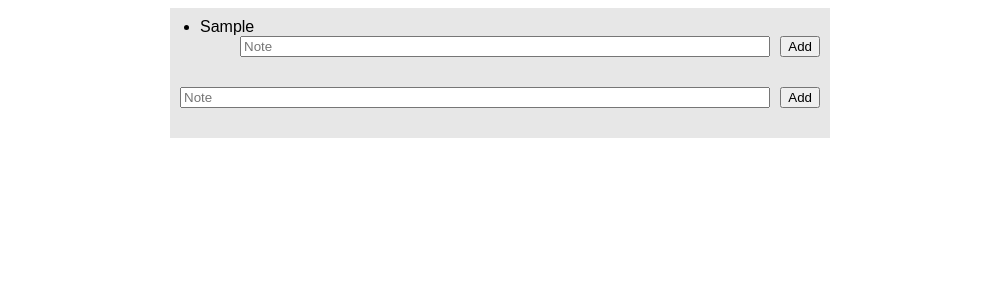
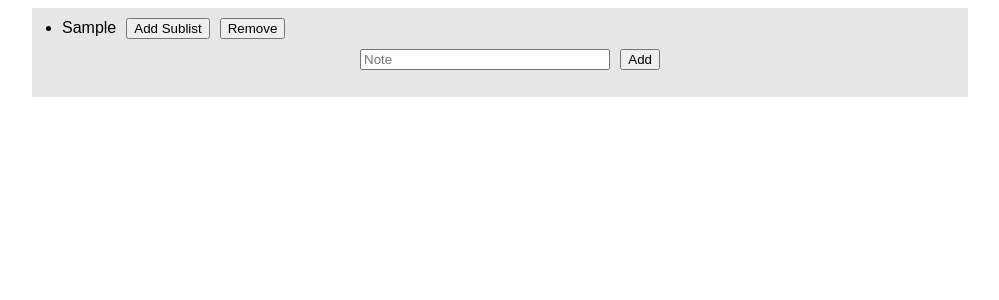
Before and after one commit to clearly1/list_of_notes, a React (Create React App) app: page / in a window 1280 px wide. Both pictures are taken after typing "Sample" into the empty fields and a click on the button "Add". Shown: the top 300 px of the page, without its empty margins (140-1139 px from the left). Built offline with nearby package versions, Linux system fonts and the light colour scheme.

Commit message:
added all functionality

```diff
--- a/package.json
+++ b/package.json
@@ -9,6 +9,7 @@
   "main": "src/index.js",
   "dependencies": {
     "formik": "^2.2.9",
+    "lodash": "^4.17.21",
     "react": "17.0.2",
     "react-dom": "17.0.2",
     "react-scripts": "4.0.0",
--- a/src/components/AddElemForm/AddElemForm.js
+++ b/src/components/AddElemForm/AddElemForm.js
@@ -1,6 +1,7 @@
 import React from 'react';
 import {Formik, Form, Field, ErrorMessage} from 'formik';
 import styles from "./AddElemFormStyles.module.sass"
+import * as _ from 'lodash'
 
 function AddElemForm(props) {
     return (
@@ -14,16 +15,28 @@ function AddElemForm(props) {
                 return errors;
             }}
             onSubmit={(values, {setSubmitting}) => {
-
+                    if(!props.pathToElem){
                         props.setListItems(
                             [
                                 ...props.listItems,
                                 {
-                                value: values.note,
+                                    value: values.note
                                 }
                             ]
                         );
-
+                    }else{
+                        let tmp = [...props.listItems];
+                        _.set(tmp, props.pathToElem, {
+                            value: _.get(tmp,props.pathToElem).value,
+                            subList: [
+                                ..._.get(tmp,props.pathToElem).subList,
+                                {
+                                    value: values.note
+                                }
+                            ]
+                        });
+                        props.setListItems(tmp);
+                    }
                 values.note = '';
                 setSubmitting(false);
             }}
@@ -41,4 +54,4 @@ function AddElemForm(props) {
     );
 }
 
-export default AddElemForm;
+export default AddElemForm
--- a/src/components/AddElemForm/AddElemFormStyles.module.sass
+++ b/src/components/AddElemForm/AddElemFormStyles.module.sass
@@ -1,8 +1,8 @@
 .formContainer
   display: flex
   position: relative
-  margin-bottom: 20px
-  width: 100%
+  width: 300px
+  margin: 10px 0 17px
 
 .errorMessage
   color: #980000
--- a/src/components/ListContainer/ListContainer.js
+++ b/src/components/ListContainer/ListContainer.js
@@ -1,17 +1,59 @@
-import React,{useState} from 'react';
+import React, {useState} from 'react';
 import AddElemForm from "../AddElemForm/AddElemForm";
 import styles from "./ListContainerStyles.module.sass"
 import ListElem from "../ListElem/ListElem";
+import * as _ from 'lodash';
 
 
 function ListContainer(props) {
     const [listItems, setListItems] = useState([]);
 
+    const up = (pathToElem, pathToPrevElem) => {
+        let tmp = [...listItems];
+        let newTopElem = _.get(tmp, pathToElem);
+        _.set(tmp, pathToElem, _.get(tmp, pathToPrevElem));
+        _.set(tmp, pathToPrevElem, newTopElem);
+        setListItems(tmp);
+    };
+    const down = (pathToElem, pathToNextElem) => {
+        let tmp = [...listItems];
+        let newBottomElem = _.get(tmp, pathToElem);
+        _.set(tmp, pathToElem, _.get(tmp, pathToNextElem));
+        _.set(tmp, pathToNextElem, newBottomElem);
+        setListItems(tmp);
+    };
+    const addSubList = (path) => {
+        let tmp = [...listItems];
+        _.set(tmp, path, []);
+        setListItems(tmp);
+    };
+    const removeSubList = (path) => {
+        let tmp = [...listItems];
+        _.set(tmp, path, null);
+        setListItems(tmp);
+    };
+
+    const remove = (pathToElem, pathToCurrentList) => {
+        let tmp = [...listItems];
+        if(pathToCurrentList === ''){
+            _.remove(tmp, function (elem) {
+                return elem === _.get(tmp, pathToElem)
+            });
+        }else{
+            _.remove(_.get(tmp,pathToCurrentList), function (elem) {
+                return elem === _.get(tmp, pathToElem)
+            });
+        }
+        setListItems(tmp);
+    };
+
     return (
         <ul className={styles.listContainer}>
             {
-                listItems.map((item, index)=> (
-                    <ListElem key={index} item={item}/>
+                listItems.map((item, index) => (
+                    <ListElem key={index} index={index} item={item} up={up} down={down} addSubList={addSubList}
+                              removeSubList={removeSubList} remove={remove}
+                              listItems={listItems} setListItems={setListItems} currentList={listItems}/>
                 ))
             }
             <AddElemForm listItems={listItems} setListItems={setListItems}/>
--- a/src/components/ListContainer/ListContainerStyles.module.sass
+++ b/src/components/ListContainer/ListContainerStyles.module.sass
@@ -1,8 +1,8 @@
 .listContainer
-  width: 50vw
+  width: 70vw
   display: flex
   flex-direction: column
   background-color: #e7e7e7
-  padding: 10px
+  padding: 10px 10px 10px 30px
   margin: 0
   align-items: center
--- a/src/components/ListElem/ListElem.js
+++ b/src/components/ListElem/ListElem.js
@@ -4,21 +4,45 @@ import AddElemForm from "../AddElemForm/AddElemForm";
 
 function ListElem(props) {
 
-    const [listElemValue, setListElemValue] = useState(props.item.value);
-    const [subList, setSubList] = useState([]);
+    const pathToSubList = (props.pathToSubList || '') + `[${props.index}].subList`;
+    const pathToElem = (props.pathToElem || '') + `[${props.index}]`;
+    const pathToPrevElem = (props.pathToElem || '') + `[${props.index - 1}]`;
+    const pathToNextElem = (props.pathToElem || '') + `[${props.index + 1}]`;
+    const pathToCurrentList = props.pathToElem || '';
 
     return (
         <li className={styles.listElemContainer}>
-            {listElemValue}
+            {props.item.value}
             {
-                subList &&
+                props.index !== 0 &&
+                <button onClick={() => props.up(pathToElem, pathToPrevElem)}>up</button>
+            }
+            {
+                props.index < props.currentList.length - 1 &&
+                <button onClick={() => props.down(pathToElem, pathToNextElem)}>down</button>
+            }
+            {
+                props.item.subList ?
+                    <button onClick={() => props.removeSubList(pathToSubList)}>Remove Sublist</button>
+                    :
+                    <button onClick={() => props.addSubList(pathToSubList)}>Add Sublist</button>
+            }
+            <button onClick={() => props.remove(pathToElem, pathToCurrentList)}>Remove</button>
+            {
+                props.item.subList &&
                 <ul>
                     {
-                        subList.map((item, index) => (
-                            <ListElem key={index} item={item}/>
+                        props.item.subList.map((item, index) => (
+                            <ListElem key={index} index={index} item={item} up={props.up} down={props.down}
+                                      addSubList={props.addSubList}
+                                      removeSubList={props.removeSubList} remove={props.remove}
+                                      listItems={props.listItems}
+                                      currentList={props.item.subList}
+                                      setListItems={props.setListItems} pathToSubList={pathToSubList}
+                                      pathToElem={pathToElem + '.subList'}/>
                         ))
                     }
-                    <AddElemForm listItems={subList} setListItems={setSubList}/>
+                    <AddElemForm listItems={props.listItems} setListItems={props.setListItems} pathToElem={pathToElem}/>
                 </ul>
             }
         </li>
--- a/src/components/ListElem/ListElemStyles.module.sass
+++ b/src/components/ListElem/ListElemStyles.module.sass
@@ -1,8 +1,5 @@
 .listElemContainer
-  padding-bottom: 10px
   text-align: justify
   width: 100%
   word-wrap: break-word
   box-sizing: border-box
-  margin-left: 40px
-  padding-right: 20px
```
Lines whose indentation alone changed are shown as unchanged.
